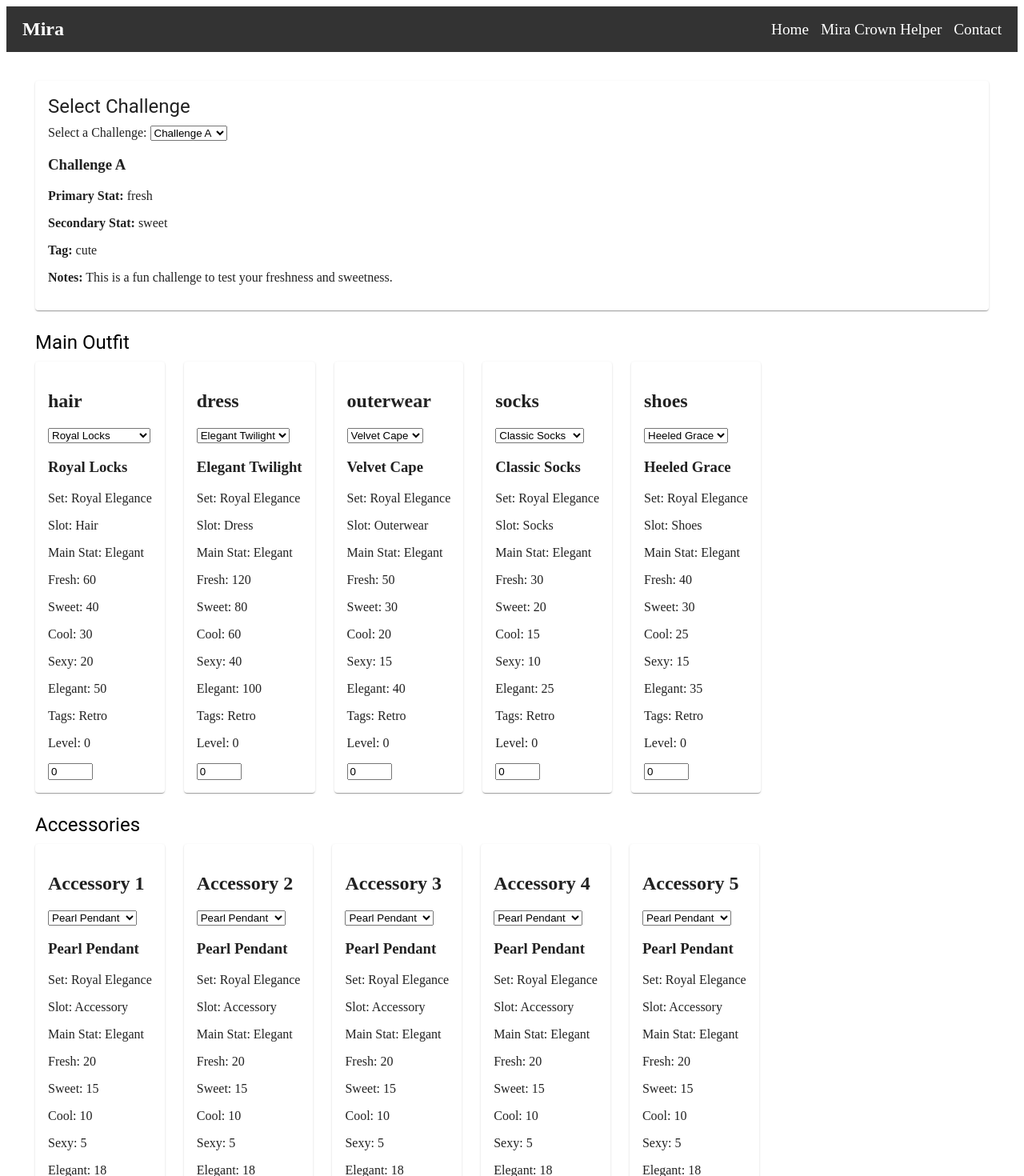
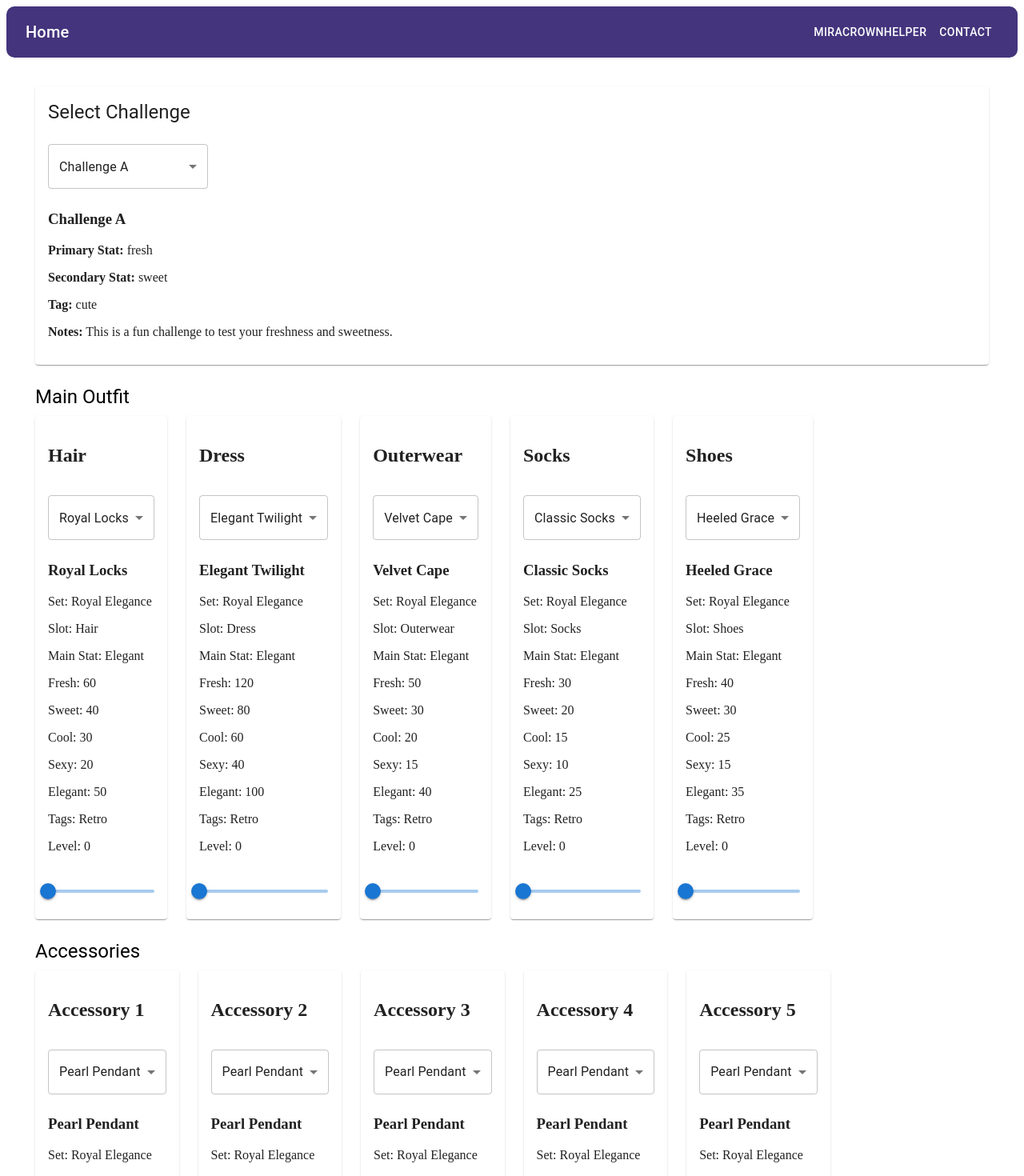
Before and after one commit to CharlineBennekou/Mira, a React (Vite) app: page /MiraCrownHelper in a window 1280 px wide. Shown: the top 1470 px of the page at 80% size. Built offline with nearby package versions, Linux system fonts and the light colour scheme; data requests are answered from the project's data file.

Commit message:
Added some styling to navbar, challengeselect and pieceselector

```diff
--- a/src/App.tsx
+++ b/src/App.tsx
@@ -1,14 +1,43 @@
 import React from "react";
-import { BrowserRouter as Router, Routes, Route } from "react-router-dom";
-import Navbar from "./components/Navbar";
-import Home from "./pages/Home"; //rød streg D:
+import { BrowserRouter as Router, Routes, Route, Link } from "react-router-dom";
+import { AppBar, Toolbar, Typography, Button, Box } from "@mui/material";
+import Home from "./pages/Home";
 import MiraCrownHelper from "./pages/MiraCrownHelper/MiraCrownHelper";
-import Contact from "./pages/Contact"; //rød streg D:
+import Contact from "./pages/Contact";
 
 const App = () => {
   return (
     <Router>
-      <Navbar />
+      {/* Navbar with custom color */}
+      <AppBar
+        position="static"
+        sx={{
+          backgroundColor: "#43347d", // pastel purple color
+          color: "#fff", // white text color
+          boxShadow: "none", // Optional: remove shadow for a clean look
+          padding: "10 px 20px", // Optional: add some padding
+          borderRadius: "10px 10px 10px 10px", // Optional: rounded corners
+        }}
+      >
+        <Toolbar>
+          <Typography variant="h6" sx={{ flexGrow: 1 }}>
+            <Link to="/" style={{ textDecoration: "none", color: "inherit" }}>
+              Home
+            </Link>
+          </Typography>
+
+          <Box>
+            <Button color="inherit" component={Link} to="/MiraCrownHelper">
+              MiraCrownHelper
+            </Button>
+            <Button color="inherit" component={Link} to="/contact">
+              Contact
+            </Button>
+          </Box>
+        </Toolbar>
+      </AppBar>
+
+      {/* Content area */}
       <div style={{ padding: "20px" }}>
         <Routes>
           <Route path="/" element={<Home />} />
--- a/src/pages/MiraCrownHelper/MiraCrownHelper.tsx
+++ b/src/pages/MiraCrownHelper/MiraCrownHelper.tsx
@@ -8,14 +8,14 @@ import { useFetchPiecesQuery } from "../../store/piecesAPI";
 
 const MiraCrownHelper = () => {
   // Simplified slots. Updating this later.
-  const mainSlots = ["hair", "dress", "outerwear", "socks", "shoes"];
+  const mainSlots = ["Hair", "Dress", "Outerwear", "Socks", "Shoes"];
 
   const accessorySlots = [
-    "accessory1",
-    "accessory2",
-    "accessory3",
-    "accessory4",
-    "accessory5",
+    "Accessory1",
+    "Accessory2",
+    "Accessory3",
+    "Accessory4",
+    "Accessory5",
   ];
 
   // Currently using data from json server
--- a/src/pages/MiraCrownHelper/components/ChallengeSelect.tsx
+++ b/src/pages/MiraCrownHelper/components/ChallengeSelect.tsx
@@ -1,39 +1,61 @@
-import React from 'react';
-import { useAppDispatch, useAppSelector } from '../../../store/hooks';
-import { setSelectedChallenge } from '../../../store/challengesSlice';
-import { challenges } from './mockData';
+import React from "react";
+import { useAppDispatch, useAppSelector } from "../../../store/hooks";
+import { setSelectedChallenge } from "../../../store/challengesSlice";
+import { challenges } from "./mockData";
+import {
+  Box,
+  FormControl,
+  InputLabel,
+  Select,
+  MenuItem,
+} from "@mui/material";
 
 const ChallengeSelect = () => {
   const dispatch = useAppDispatch();
-  const selectedChallenge = useAppSelector(state => state.challenge.selectedChallenge);
+  const selectedChallenge = useAppSelector(
+    (state) => state.challenge.selectedChallenge
+  );
 
-  const handleSelectChange = (event: React.ChangeEvent<HTMLSelectElement>) => {
-    dispatch(setSelectedChallenge(event.target.value));
+  const handleSelectChange = (
+    event: React.ChangeEvent<{ value: unknown }>
+  ) => {
+    dispatch(setSelectedChallenge(event.target.value as string));
   };
 
   return (
-    <div>
-      <label htmlFor="challengeSelect">Select a Challenge: </label>
-      <select
+    <Box>
+      <FormControl  sx={{ minWidth: 200 }} margin="normal">
+        <Select
+          labelId="challengeSelect-label"
           id="challengeSelect"
           value={selectedChallenge.id}
           onChange={handleSelectChange}
         >
           {challenges.map((challenge) => (
-          <option key={challenge.id} value={challenge.id}>
+            <MenuItem key={challenge.id} value={challenge.id}>
               {challenge.name}
-          </option>
+            </MenuItem>
           ))}
-      </select>
+        </Select>
+      </FormControl>
 
-      <div className="challenge-info">
+      <Box mt={2}>
         <h3>{selectedChallenge.name}</h3>
-        <p><strong>Primary Stat:</strong> {selectedChallenge.primarystat}</p>
-        <p><strong>Secondary Stat:</strong> {selectedChallenge.secondarystat || 'N/A'}</p>
-        <p><strong>Tag:</strong> {selectedChallenge.tag || 'No tag'}</p>
-        <p><strong>Notes:</strong> {selectedChallenge.notes}</p>
-      </div>
-    </div>
+        <p>
+          <strong>Primary Stat:</strong> {selectedChallenge.primarystat}
+        </p>
+        <p>
+          <strong>Secondary Stat:</strong>{" "}
+          {selectedChallenge.secondarystat || "N/A"}
+        </p>
+        <p>
+          <strong>Tag:</strong> {selectedChallenge.tag || "No tag"}
+        </p>
+        <p>
+          <strong>Notes:</strong> {selectedChallenge.notes}
+        </p>
+      </Box>
+    </Box>
   );
 };
 
--- a/src/pages/MiraCrownHelper/components/PieceSelectors.tsx
+++ b/src/pages/MiraCrownHelper/components/PieceSelectors.tsx
@@ -1,7 +1,17 @@
-import { useEffect } from 'react';
-import { Piece } from '../../../types/Piece';
-import { useAppDispatch, useAppSelector } from '../../../store/hooks';
-import { setSelectedPiece, setPieceLevel } from '../../../store/piecesSlice';
+import { useEffect } from "react";
+import { Piece } from "../../../types/Piece";
+import { useAppDispatch, useAppSelector } from "../../../store/hooks";
+import { setSelectedPiece, setPieceLevel } from "../../../store/piecesSlice";
+import {
+  Select,
+  MenuItem,
+  InputLabel,
+  FormControl,
+  TextField,
+  Slider,
+  Typography,
+  Box,
+} from "@mui/material";
 
 interface PieceSelectorProps {
   slot: string;
@@ -10,7 +20,7 @@ interface PieceSelectorProps {
 
 const PieceSelector = ({ slot, pieces }: PieceSelectorProps) => {
   const dispatch = useAppDispatch();
-  const selected = useAppSelector(state => state.pieces[slot]);
+  const selected = useAppSelector((state) => state.pieces[slot]);
 
   useEffect(() => {
     if (!selected && pieces.length > 0) {
@@ -19,7 +29,7 @@ const PieceSelector = ({ slot, pieces }: PieceSelectorProps) => {
   }, [dispatch, pieces, selected, slot]);
 
   const handlePieceChange = (event: React.ChangeEvent<HTMLSelectElement>) => {
-    const selectedPiece = pieces.find(p => p.name === event.target.value);
+    const selectedPiece = pieces.find((p) => p.name === event.target.value);
     if (selectedPiece) {
       dispatch(setSelectedPiece({ slot, piece: selectedPiece }));
     }
@@ -35,16 +45,31 @@ const PieceSelector = ({ slot, pieces }: PieceSelectorProps) => {
   if (!selected) return null;
 
   return (
-    <div>
+    <Box>
       <h2>{slot}</h2>
-      <select onChange={handlePieceChange} value={selected.piece.name}>
-        {pieces.map((piece) => (
-          <option key={piece.name} value={piece.name}>
-            {piece.name}
-          </option>
-        ))}
-      </select>
-      <div>
+
+      <FormControl fullWidth margin="normal">
+        <Select
+          labelId={`${slot}-label`}
+          value={selected.piece.name}
+          onChange={(event) => {
+            const selectedPiece = pieces.find(
+              (p) => p.name === event.target.value
+            );
+            if (selectedPiece) {
+              dispatch(setSelectedPiece({ slot, piece: selectedPiece }));
+            }
+          }}
+        >
+          {pieces.map((piece) => (
+            <MenuItem key={piece.name} value={piece.name}>
+              {piece.name}
+            </MenuItem>
+          ))}
+        </Select>
+      </FormControl>
+
+      <Box>
         <h3>{selected.piece.name}</h3>
         <p>Set: {selected.piece.set}</p>
         <p>Slot: {selected.piece.slot}</p>
@@ -56,15 +81,23 @@ const PieceSelector = ({ slot, pieces }: PieceSelectorProps) => {
         <p>Elegant: {selected.piece.elegant.toFixed(0)}</p>
         <p>Tags: {selected.piece.tags.join(", ") || "None"}</p>
         <p>Level: {selected.level}</p>
-        <input
-          type="number"
-          min="0"
-          max="11"
-          value={selected.level}
-          onChange={handleLevelChange}
-        />
-      </div>
-    </div>
+
+        <Box>
+          <Slider
+            value={selected.level}
+            onChange={(event, newValue) =>
+              dispatch(setPieceLevel({ slot, level: newValue as number }))
+            }
+            min={0}
+            max={11}
+            step={1}
+            valueLabelDisplay="auto"
+            valueLabelFormat={(value) => `Level ${value}`}
+            sx={{ mt: 2 }}
+          />
+        </Box>
+      </Box>
+    </Box>
   );
 };
 
```
Also changed, not shown: package.json (+6 -1 lines), 1 other file (tests, documents, lock files or other folders). Lines whose indentation alone changed are shown as unchanged.
